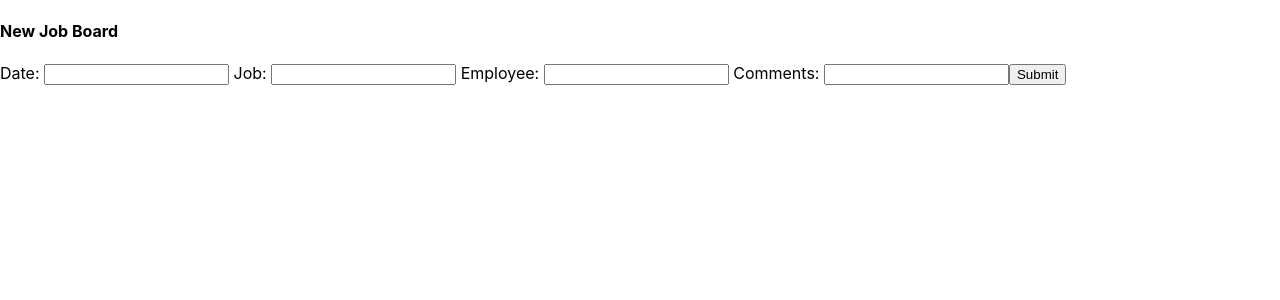
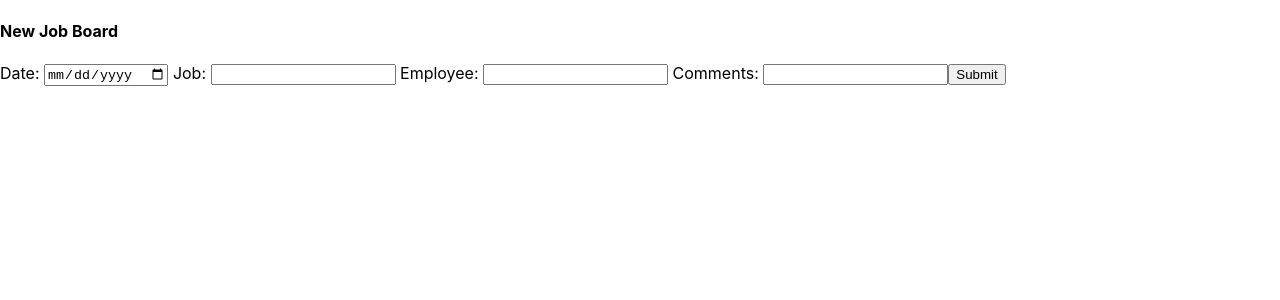
Before and after one commit to brodie2121/yardboys, a React (Create React App) app: page /jobboard/post/add in a window 1280 px wide. Shown: the top 300 px of the page. Built offline with nearby package versions, Linux system fonts and the light colour scheme.

Commit message:
installed react-calendar

```diff
--- a/package.json
+++ b/package.json
@@ -4,6 +4,7 @@
   "private": true,
   "dependencies": {
     "react": "^16.8.6",
+    "react-calendar": "^2.19.0",
     "react-dom": "^16.8.6",
     "react-router-dom": "^5.0.1",
     "react-scripts": "3.0.1"
--- a/src/App.js
+++ b/src/App.js
@@ -1,5 +1,6 @@
 import React from 'react';
 import { BrowserRouter as Router, Route } from "react-router-dom";
+import Calendar from 'react-calendar';
 import './App.css';
 import SprayCharts from './components/spraychart/spraychart';
 import UpdateSpraychart from './components/spraychart/updateSpraychart';
--- a/src/components/jobBoard/addJobBoard.js
+++ b/src/components/jobBoard/addJobBoard.js
@@ -68,7 +68,7 @@ class AddJobBoard extends Component {
                 <form onSubmit={this.handleSubmit}>
                     <label> Date: </label>
                     <input
-                        type="text"
+                        type="date"
                         onChange={this.handleDateChange}
                         name="date"
                         value={this.state.date}
```
Also changed, not shown: 1 other file (tests, documents, lock files or other folders).
